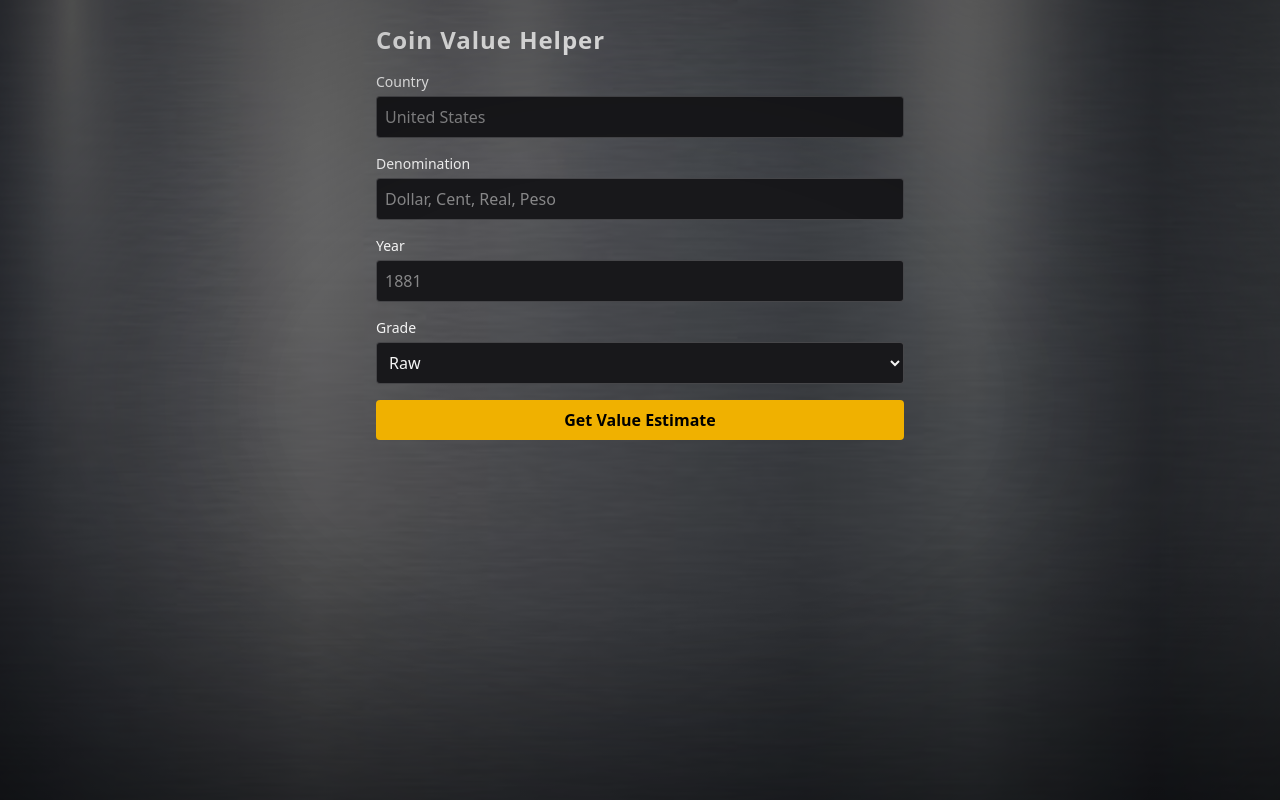
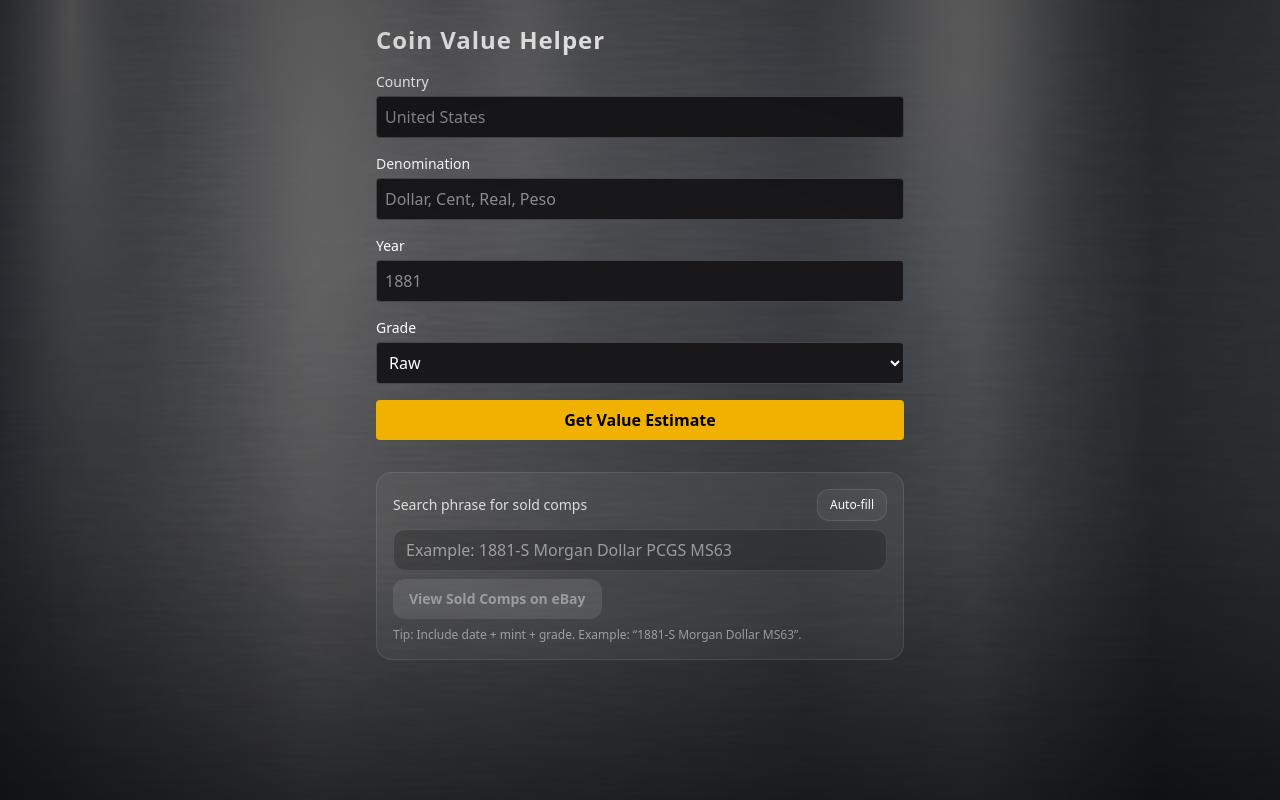
Before and after one commit to GaranBeauShotts/brevard-coin-club, a Next.js app: page /coin in a window 1280 px wide. Built offline with nearby package versions, Linux system fonts and the light colour scheme.

Commit message:
coin helper first draft

```diff
--- a/src/app/coin/page.tsx
+++ b/src/app/coin/page.tsx
@@ -14,9 +14,21 @@ export default function CoinPage() {
   const [denomination, setDenomination] = useState("");
   const [grade, setGrade] = useState("Raw");
 
+  // NEW: comps search phrase
+  const [query, setQuery] = useState("");
+
   const [loading, setLoading] = useState(false);
   const [error, setError] = useState<string | null>(null);
   const [ai, setAi] = useState<AiResult | null>(null);
+
+  const soldUrl = query.trim()
+    ? `https://www.ebay.com/sch/i.html?_nkw=${encodeURIComponent(query.trim())}&LH_Sold=1&LH_Complete=1`
+    : null;
+
+  function fillCompQuery() {
+    const parts = [year, country, denomination, grade].filter(Boolean);
+    setQuery(parts.join(" ").trim());
+  }
 
   async function handleSubmit(e: React.FormEvent) {
     e.preventDefault();
@@ -60,7 +72,7 @@ export default function CoinPage() {
   }
 
   return (
-    <main className="mx-auto max-w-xl p-6">
+    <main className="mx-auto max-w-xl p-6 text-white">
       <h1 className="text-2xl font-bold mb-4">Coin Value Helper</h1>
 
       <form onSubmit={handleSubmit} className="space-y-4">
@@ -125,6 +137,48 @@ export default function CoinPage() {
         >
           {loading ? "Explaining..." : "Get Value Estimate"}
         </button>
+
+        {/* NEW: Sold comps helper */}
+        <div className="mt-4 space-y-2 rounded-2xl border border-white/10 bg-white/5 p-4">
+          <div className="flex items-center justify-between gap-2">
+            <label className="text-sm text-white/80">Search phrase for sold comps</label>
+            <button
+              type="button"
+              onClick={fillCompQuery}
+              className="h-8 inline-flex items-center justify-center rounded-xl border border-white/10 bg-white/5 px-3 text-xs hover:bg-white/10 transition"
+              title="Use the fields above to build a search"
+            >
+              Auto-fill
+            </button>
+          </div>
+
+          <input
+            value={query}
+            onChange={(e) => setQuery(e.target.value)}
+            placeholder='Example: 1881-S Morgan Dollar PCGS MS63'
+            className="w-full rounded-xl border border-white/10 bg-black/20 px-3 py-2 outline-none focus:border-white/20"
+          />
+
+          <a
+            href={soldUrl ?? "#"}
+            target="_blank"
+            rel="noreferrer"
+            className={`h-10 inline-flex items-center justify-center rounded-xl px-4 text-sm font-semibold transition ${
+              soldUrl
+                ? "bg-blue-600 text-white hover:bg-blue-700"
+                : "bg-white/10 text-white/40 cursor-not-allowed"
+            }`}
+            onClick={(e) => {
+              if (!soldUrl) e.preventDefault();
+            }}
+          >
+            View Sold Comps on eBay
+          </a>
+
+          <p className="text-xs text-white/50">
+            Tip: Include date + mint + grade. Example: “1881-S Morgan Dollar MS63”.
+          </p>
+        </div>
       </form>
 
       <div className="mt-6">
--- a/src/app/page.tsx
+++ b/src/app/page.tsx
@@ -166,7 +166,7 @@ export default async function HomePage() {
           <FeatureCard
             title="Coin Value Helper"
             desc="An educational estimator with trusted references and disclaimers."
-            href="#"
+            href="/coin"
             emoji="🧭"
           />
           <FeatureCard
```
